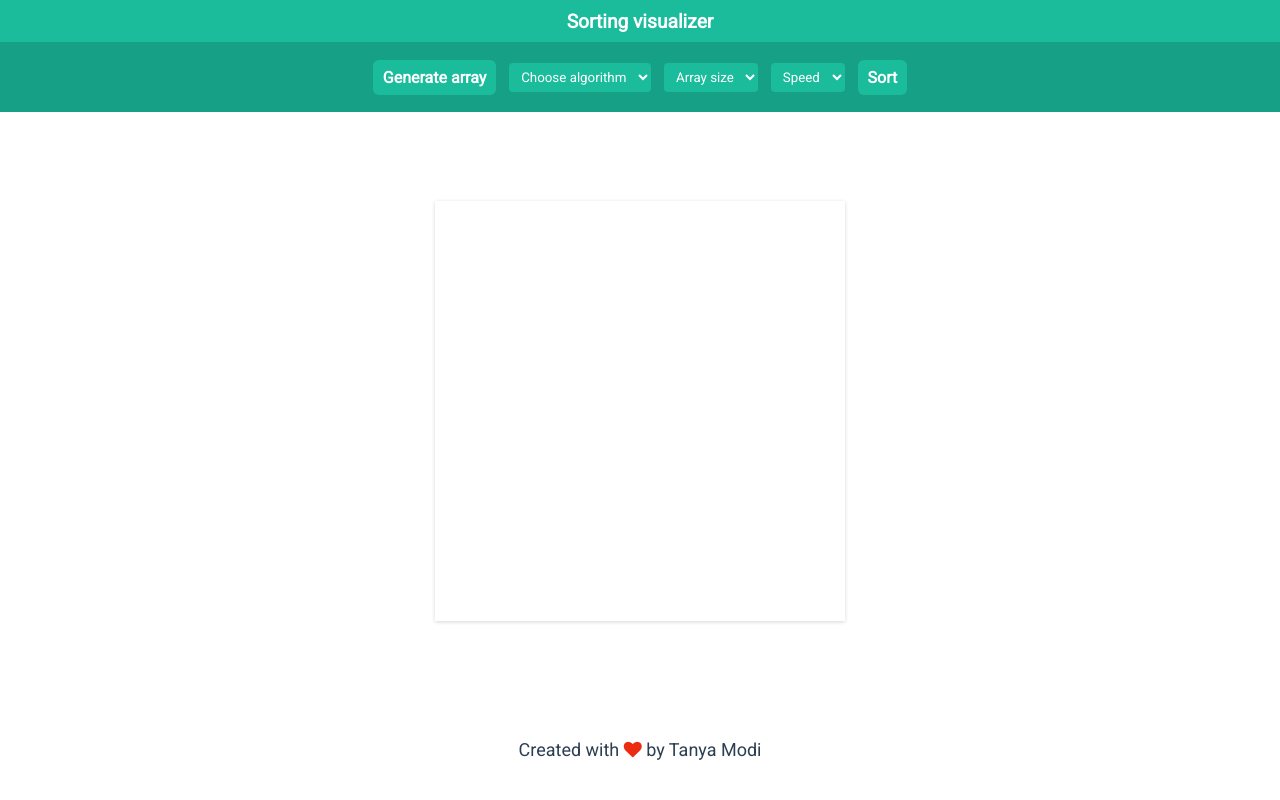
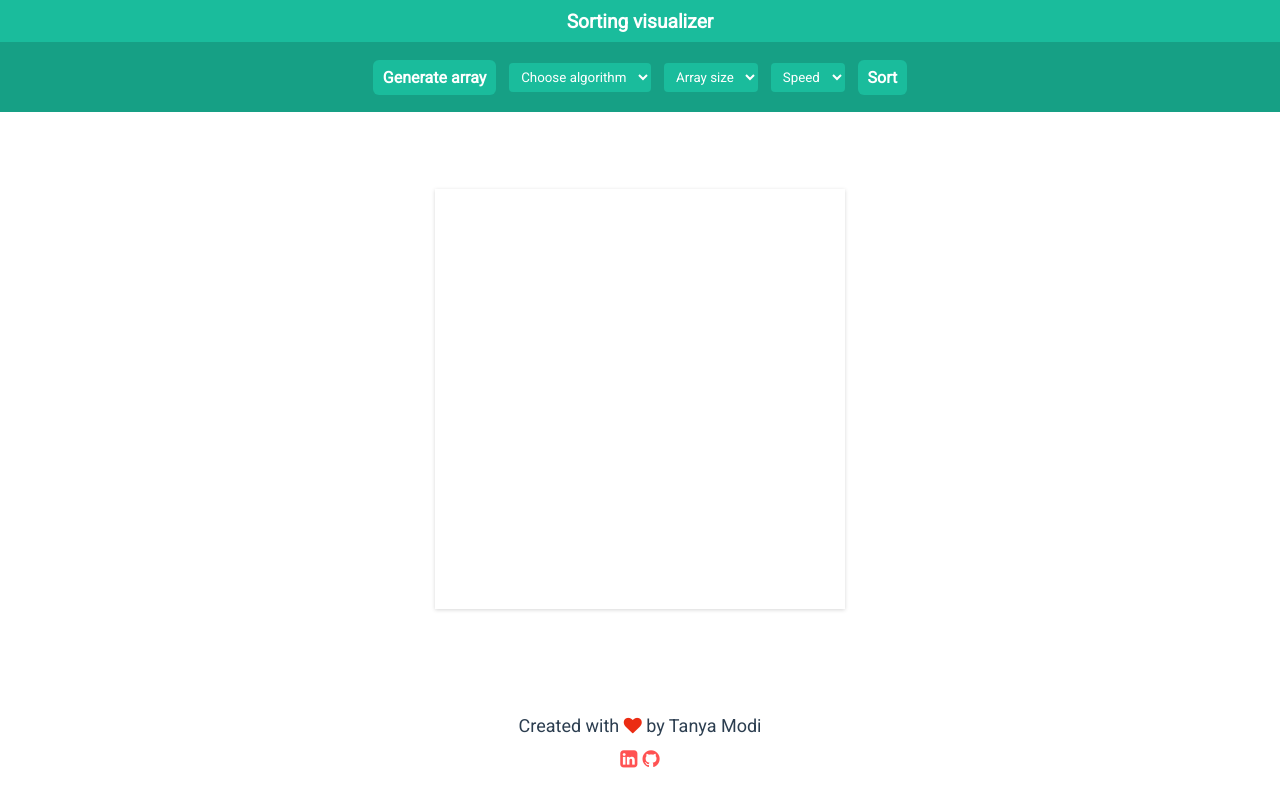
Before and after one commit to Tanyamodi21/sort-visualizer, a plain HTML site: page index.html in a window 1280 px wide. Drawn offline with Linux system fonts and the light colour scheme.

Commit message:
Update index.html

```diff
--- a/index.html
+++ b/index.html
@@ -67,7 +67,14 @@
   </div>
   <footer class="footer">
     <p>Created with <i class="fa fa-heart"></i> by Tanya Modi</p>
-
+    <p>
+      <a href="https://www.linkedin.com/in/Tanyamodi21/" target="_blank" class="link">
+        <i class="fa fa-linkedin-square" aria-hidden="true"></i>
+      </a>
+      <a href="https://github.com/Tanyamodi21" target="_blank" class="link">
+        <i class="fa fa-github" aria-hidden="true"></i>
+      </a>
+    </p>
   </footer>
   <script src="./scripts/app.js"></script>
   <script src="./scripts/helper.js"></script>
```
